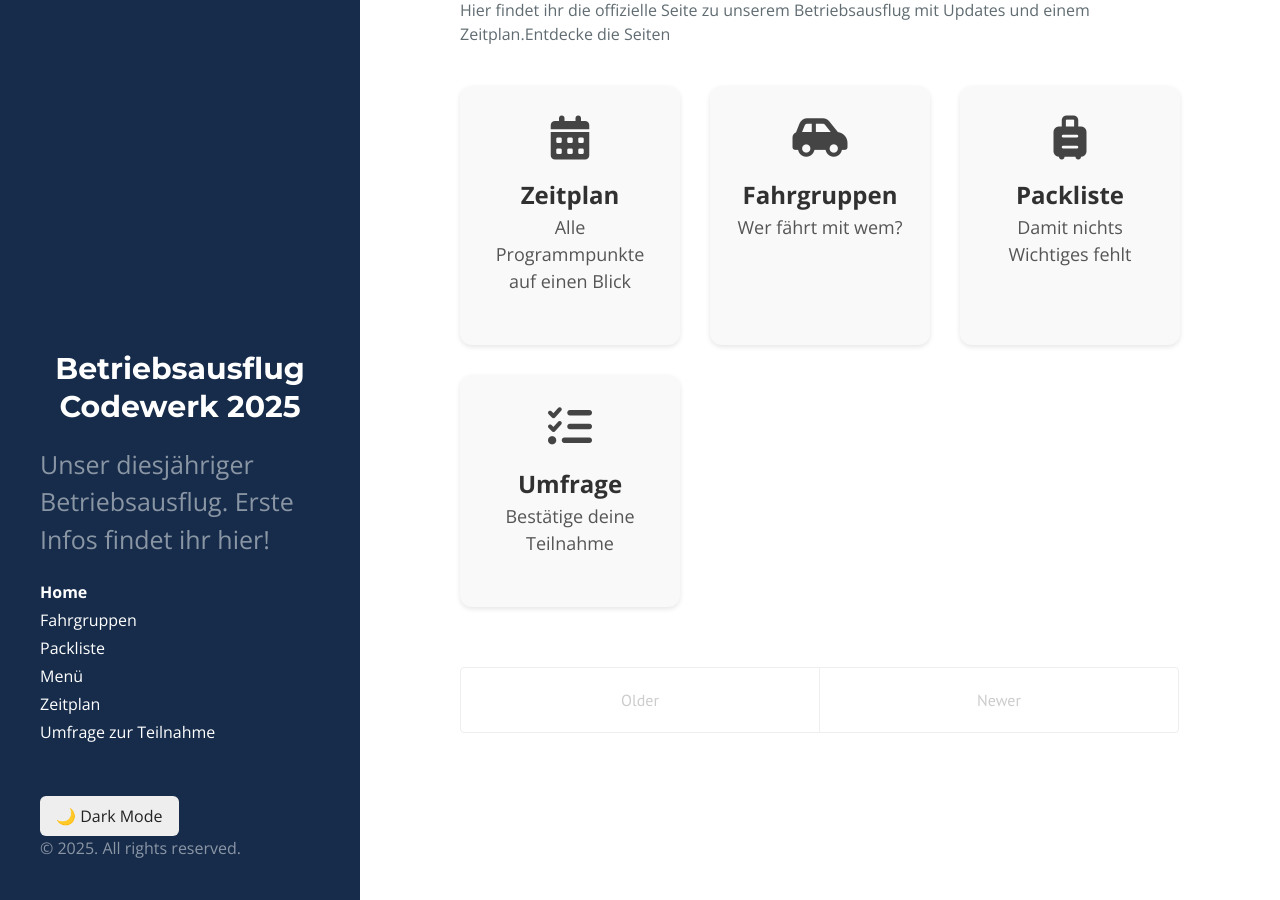
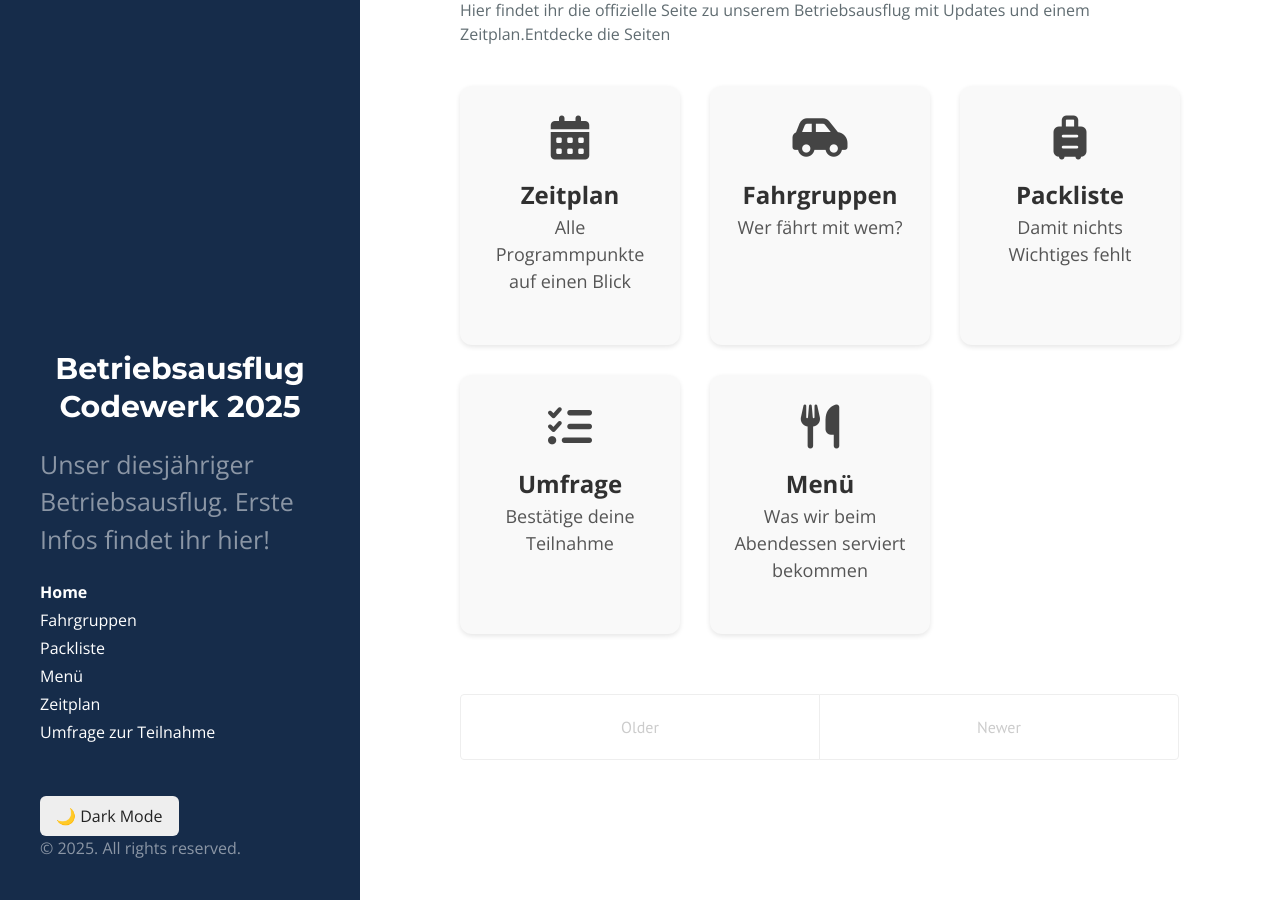
Before and after one commit to voggesbe/Betriebsausflug, a Jekyll site: the page built from index.html, in a window 1280 px wide and 900 px high, scrolled down 522 px. Built offline with Jekyll 4.4.1, drawn with Linux system fonts in a browser that asks for light colours; the list of posts is cut into pages by our own code.

Commit message:
fix: fix homepage links

```diff
--- a/index.html
+++ b/index.html
@@ -9,19 +9,20 @@
 
 
 <h1>Willkommen zu unserem Betriebsausflug 2025</h1>
-<p>Hier findet ihr die offizielle Seite zu unserem Betriebsausflug mit Updates und einem Zeitplan.</<h2>Entdecke die Seiten</h2>
+<p>Hier findet ihr die offizielle Seite zu unserem Betriebsausflug mit Updates und einem Zeitplan.</<h2>Entdecke die
+  Seiten</h2>
 <div class="link-grid">
   <a href="{{ 'pages/timeplan/' | relative_url }}" class="link-card">
     <i class="fa-solid fa-calendar-days"></i>
     <h3>Zeitplan</h3>
     <p>Alle Programmpunkte auf einen Blick</p>
   </a>
-  <a href="{{ 'pages/fahrgruppen/' | relative_url }}" class="link-card">
+  <a href="{{ 'pages/Fahrgruppen/' | relative_url }}" class="link-card">
     <i class="fa-solid fa-car-side"></i>
     <h3>Fahrgruppen</h3>
     <p>Wer fährt mit wem?</p>
   </a>
-  <a href="{{ 'pages/packliste/' | relative_url }}" class="link-card">
+  <a href="{{ 'pages/Packliste/' | relative_url }}" class="link-card">
     <i class="fa-solid fa-suitcase-rolling"></i>
     <h3>Packliste</h3>
     <p>Damit nichts Wichtiges fehlt</p>
@@ -30,6 +31,11 @@
     <i class="fa-solid fa-list-check"></i>
     <h3>Umfrage</h3>
     <p>Bestätige deine Teilnahme</p>
+  </a>
+  <a href="{{ 'pages/menu/' | relative_url }}" class="link-card">
+    <i class="fa-solid fa-utensils"></i>
+    <h3>Menü</h3>
+    <p>Was wir beim Abendessen serviert bekommen</p>
   </a>
 </div>
 
```
